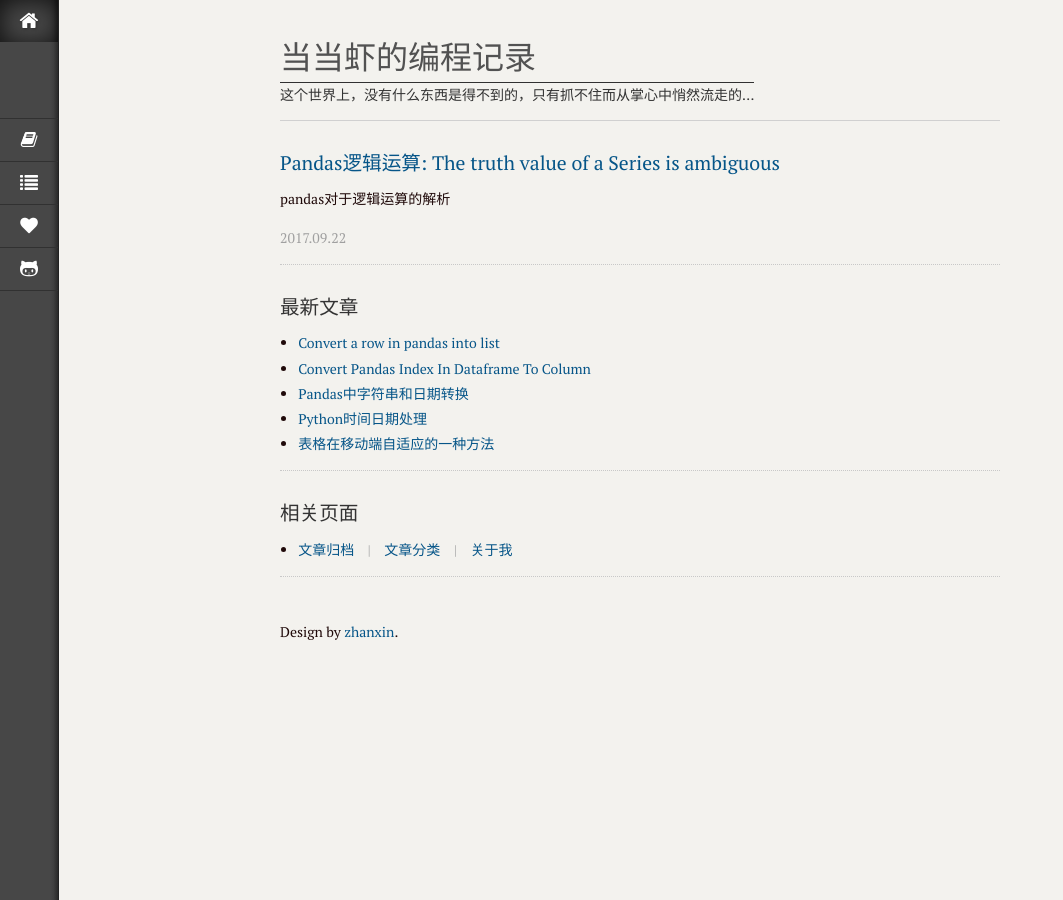
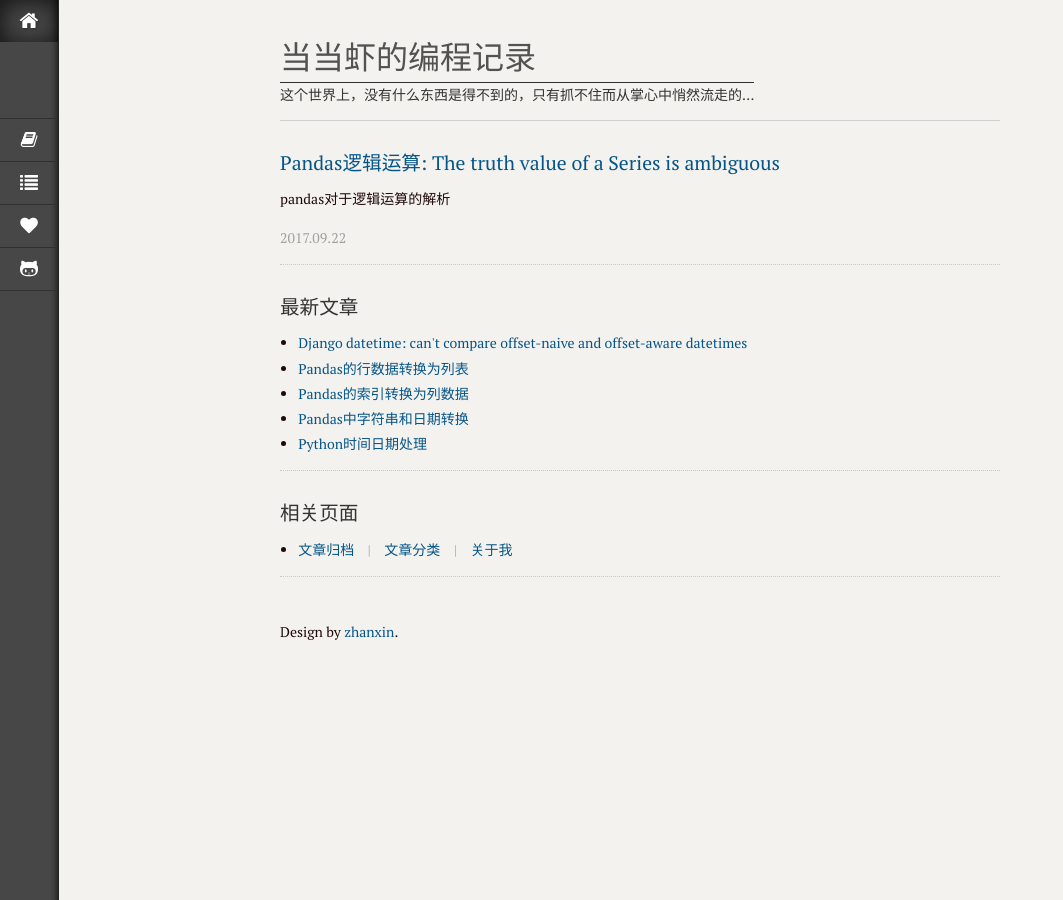
Before and after one commit to GitHubCuCu/dougaoyang.github.io, a Jekyll site: the page built from index.html, in a window 1280 px wide. Shown: the whole page, without its empty margins (0-1063 px from the left). Built offline with Jekyll 4.4.1, drawn with Linux system fonts in a browser that asks for light colours; Markdown is read by kramdown in place of the engine named in the settings; the list of posts is cut into pages by our own code; some of the changed lines change nothing that is shown.

Commit message:
添加文章

````diff
--- a/_config.yml
+++ b/_config.yml
@@ -16,7 +16,7 @@ future:       true
 unpublished:  false
 
 # Conversion
-markdown:     rdiscount
+markdown:     kramdown
 highlighter:  rouge
 lsi:          false
 excerpt_separator: "\n\n"
--- a/_posts/python/2017-09-22-convert-pandas-index-in-dataframe-to-column.md
+++ b/_posts/python/2017-09-22-convert-pandas-index-in-dataframe-to-column.md
@@ -1,6 +1,6 @@
 ---
 layout: post
-title: Convert Pandas Index In Dataframe To Column
+title: Pandas的索引转换为列数据
 category: Python数据分析
 description: pandas索引放到列中
 keywords: pandas, python, dataframe, index
--- a/_posts/python/2017-09-22-convert-row-in-pandas-into-list.md
+++ b/_posts/python/2017-09-22-convert-row-in-pandas-into-list.md
@@ -1,6 +1,6 @@
 ---
 layout: post
-title: Convert a row in pandas into list
+title: Pandas的行数据转换为列表
 category: Python数据分析
 description: pandas行转换成list
 keywords: pandas, python, list
--- /dev/null
+++ b/_posts/python/2017-09-22-django-compare-naive-aware-datetimes.md
@@ -0,0 +1,44 @@
+---
+layout: post
+title: "Django datetime: can't compare offset-naive and offset-aware datetimes"
+category: Django开发
+description: django中timezones问题offset-naive和offset-aware
+keywords: django, timezone
+---
+
+## 问题描述
+
+```
+>>> import datetime
+>>> from django.utils import timezone
+>>> naive = datetime.datetime.utcnow()
+>>> aware = timezone.now()
+>>> naive == aware
+Traceback (most recent call last):
+...
+TypeError: can't compare offset-naive and offset-aware datetimes
+```
+
+## 解决问题
+
+当遇到这种问题，首先要了解一下 `offset-naive` 和 `offset-aware` 是如何生成的
+
+- 由Django生成的datetime，例如，从model的字段中读取的值，当Django开启时区支持*USE_TZ = True*，该值就是`aware`
+- 由Python原生生成的datetime，就是`naive`
+
+因此，问题的解决就是改变一下datetime即可，aware=>naive 或者 naive=>aware
+
+创建一个aware datetime
+
+```
+>>> import pytz
+>>> aware = datetime.datetime.utcnow().replace(tzinfo=pytz.UTC)
+```
+
+这样就生成了一个UTC时区的创建一个 aware datetime
+
+另外一个方法
+
+在Django中一个配置USE_TZ，该配置会影响`django.utils.timezone.now()`函数的返回，当 *USE_TZ = False* 返回 naive datetime，当 *USE_TZ = True* 返回 aware datetime
+
+因此， 配置 *USE_TZ = False* 后即可与 datetime.timedelta 等进行计算比较等操作
````
